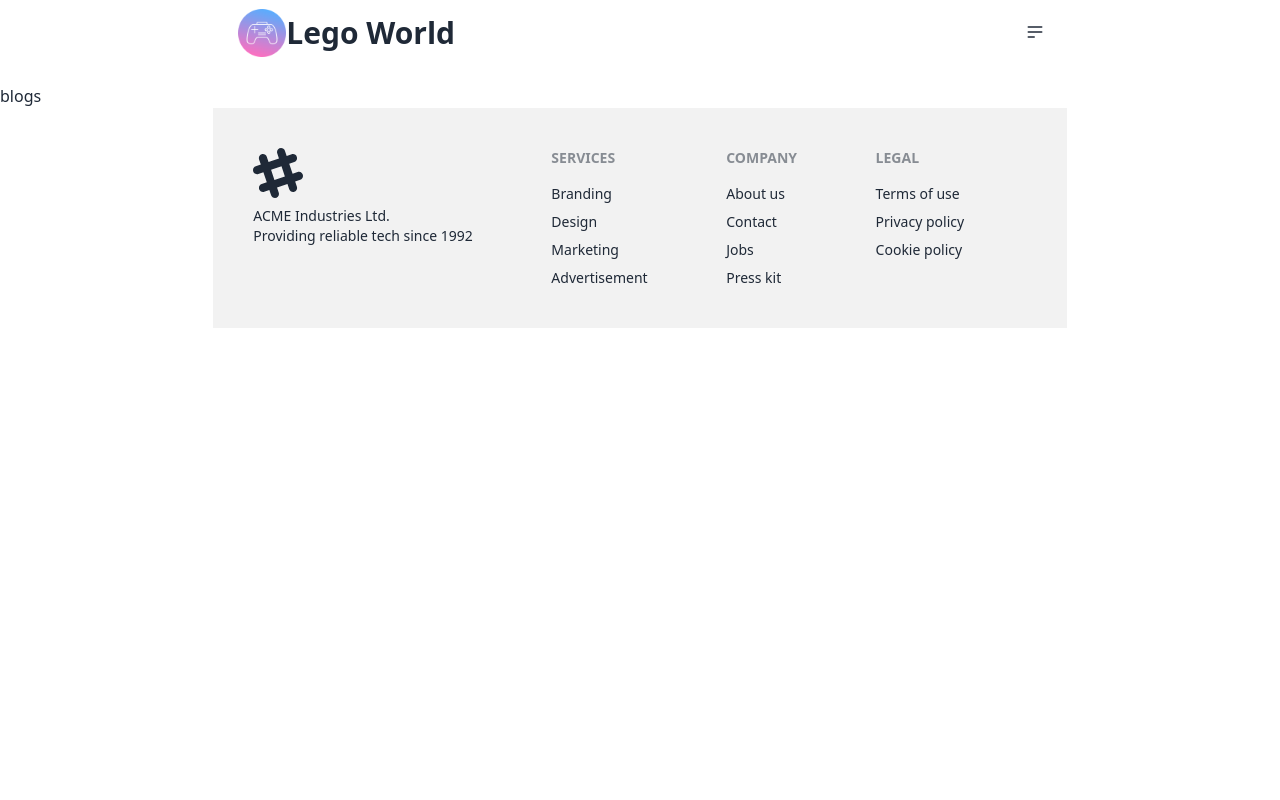
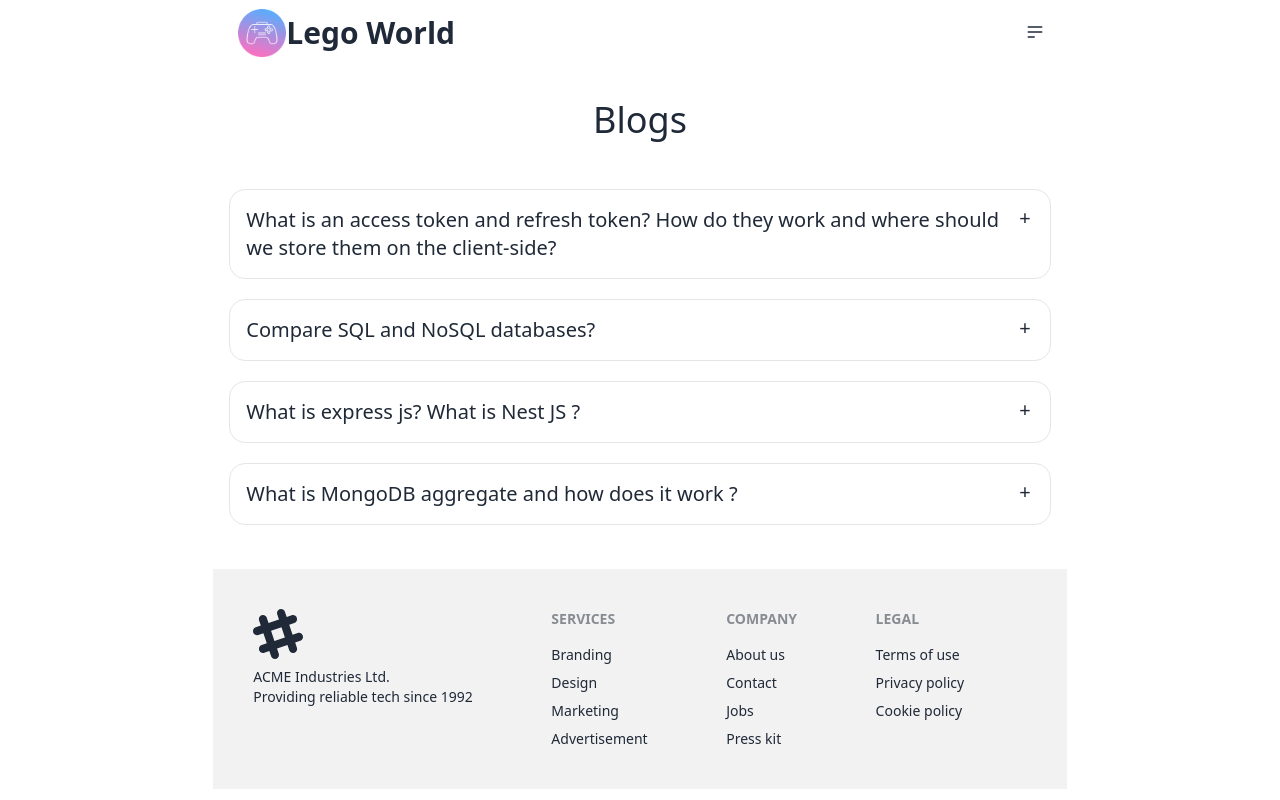
Before and after one commit to R4PTORxAR4F4T/lego-world, a React (Vite) app: page /blogs in a window 1280 px wide. Built offline with nearby package versions, Linux system fonts and the light colour scheme; no server answers.

Commit message:
blog done

```diff
--- a/src/Pages/Blogs/Blogs.jsx
+++ b/src/Pages/Blogs/Blogs.jsx
@@ -2,8 +2,65 @@
 
 const Blogs = () => {
     return (
-        <div>
-           blogs
+        <div className="w-4/6 mx-auto p-4 my-2">
+            <p className='text-4xl text-center mb-8 border-b pb-4 border-white '>Blogs</p>
+
+            <div tabIndex={0} className="collapse collapse-plus border border-base-300 bg-base-100 rounded-box mb-5">
+              <div className="collapse-title text-xl font-medium">
+              What is an access token and refresh token? How do they work and where should we store them on the client-side?
+              </div>
+              <div className="collapse-content">
+                <p className='mb-3'>Access tokens are used in token-based authentication to allow an application to access an API. The application receives an access token after a user successfully authenticates and authorizes access, then passes the access token as a credential when it calls the target API.</p>
+                <p className='mb-3'>A refresh token is a special token that is used to obtain additional access tokens. This allows you to have short-lived access tokens without having to collect credentials every time one expires.</p>
+                <hr  />
+                <p className='my-3'>The access token is usually short-lived and intended for use in the current session. It is commonly stored in memory or in a secure HTTP-only cookie. Storing it in memory allows easy access and retrieval when making API requests. Storing it in an HTTP-only cookie helps mitigate certain types of cross-site scripting (XSS) attacks, as the cookie is not accessible to JavaScript.</p>
+                <p className='mb-3'>The refresh token is a more sensitive credential and should be stored securely. It is typically stored in a long-lived storage mechanism such as a secure HTTP-only cookie, local storage, or encrypted in a client-side database. Storing it in an HTTP-only cookie adds an extra layer of security by protecting it from JavaScript access and reducing the risk of cross-site scripting attacks. Local storage or client-side databases can be used, but they may be more vulnerable to certain types of attacks, such as cross-site scripting.</p>
+                <hr />
+                <p className='my-3'>access tokens and refresh tokens should be stored in secure locations like Memory, Local Storage, Encrypted client-side etc</p>
+              </div>
+            </div>
+
+            <div tabIndex={0} className="collapse collapse-plus border border-base-300 bg-base-100 rounded-box mb-5">
+              <div className="collapse-title text-xl font-medium">
+              Compare SQL and NoSQL databases?
+              </div>
+              <div className="collapse-content">
+
+                <p className='mb-3'>SQL databases are relational, and NoSQL databases are non-relational.</p>
+                <p className='mb-3'>SQL databases use structured query language (SQL) and have a predefined schema. NoSQL databases h   ave dynamic schemas for unstructured data.</p>
+                <p className='mb-3'>SQL databases are vertically scalable, while NoSQL databases are horizontally scalable. </p>
+                <p className='mb-3'>SQL databases are table-based, while NoSQL databases are document, key-value, graph, or wide-colu   mn stores.</p>
+                <p className='mb-3'>SQL databases are better for multi-row transactions, while NoSQL is better for unstructured data    like documents or JSON.</p>
+              </div>
+            </div>
+
+            <div tabIndex={0} className="collapse collapse-plus border border-base-300 bg-base-100 rounded-box mb-5">
+              <div className="collapse-title text-xl font-medium">
+              What is express js? What is Nest JS ?
+              </div>
+              <div className="collapse-content">
+                <p className='my-3'>Express.js is a minimalistic and flexible web application framework for Node.js. It provides a simple and intuitive API to build web applications and APIs.</p>
+                <p className='mb-3'>Express.js focuses on being lightweight and unopinionated, allowing developers to have more control over the application's architecture and design choices.</p>
+                <p className='mb-3'>It provides routing capabilities, middleware support, and integrates well with other modules and libraries, making it highly extensible.</p>
+                <p className='mb-3'>Express.js is widely used for building RESTful APIs, single-page applications (SPAs), and microservices.</p>
+                <hr />
+                <p className='my-3'>NestJS is a progressive, opinionated framework for building efficient and scalable server-side applications with TypeScript. It is built on top of Express.js and leverages its underlying features.</p>
+                <p className='mb-3'>NestJS follows the architectural pattern of modules, controllers, and services, inspired by Angular. This pattern promotes modularity, code organization, and separation of concerns.</p>
+                <p className='mb-3'>It provides decorators and dependency injection, making it easy to define and manage dependencies between different parts of the application.</p>
+                <p className='mb-3'>NestJS offers a powerful CLI tool for generating code and scaffolding application structure, as well as built-in support for features like validation, serialization, and exception handling.</p>
+                <p className='mb-3'>It supports various transport layers, allowing developers to build APIs using REST, WebSockets, gRPC, and more.</p>
+                <p className='mb-3'>NestJS is often used for building complex enterprise-level applications, microservices architectures, and scalable server-side applications.</p>
+              </div>
+            </div>
+
+            <div tabIndex={0} className="collapse collapse-plus border border-base-300 bg-base-100 rounded-box mb-5">
+              <div className="collapse-title text-xl font-medium">
+              What is MongoDB aggregate and how does it work ?
+              </div>
+              <div className="collapse-content">
+                <p className='mb-3'>Aggregation is a way of processing a large number of documents in a collection by means of passing them through different stages. The stages make up what is known as a pipeline. The stages in a pipeline can filter, sort, group, reshape and modify documents that pass through the pipeline.</p>
+              </div>
+            </div>
         </div>
     );
 };
```
